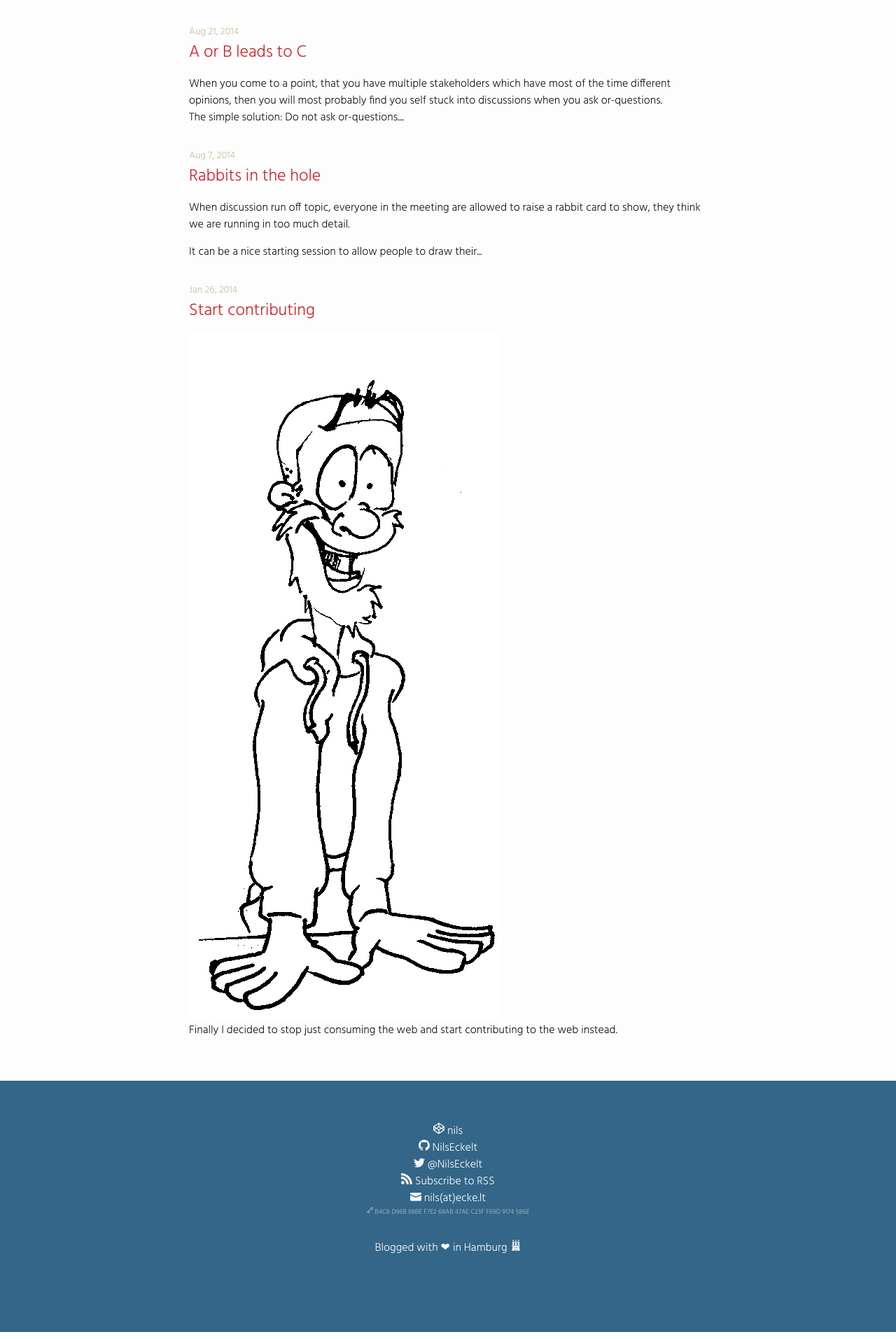
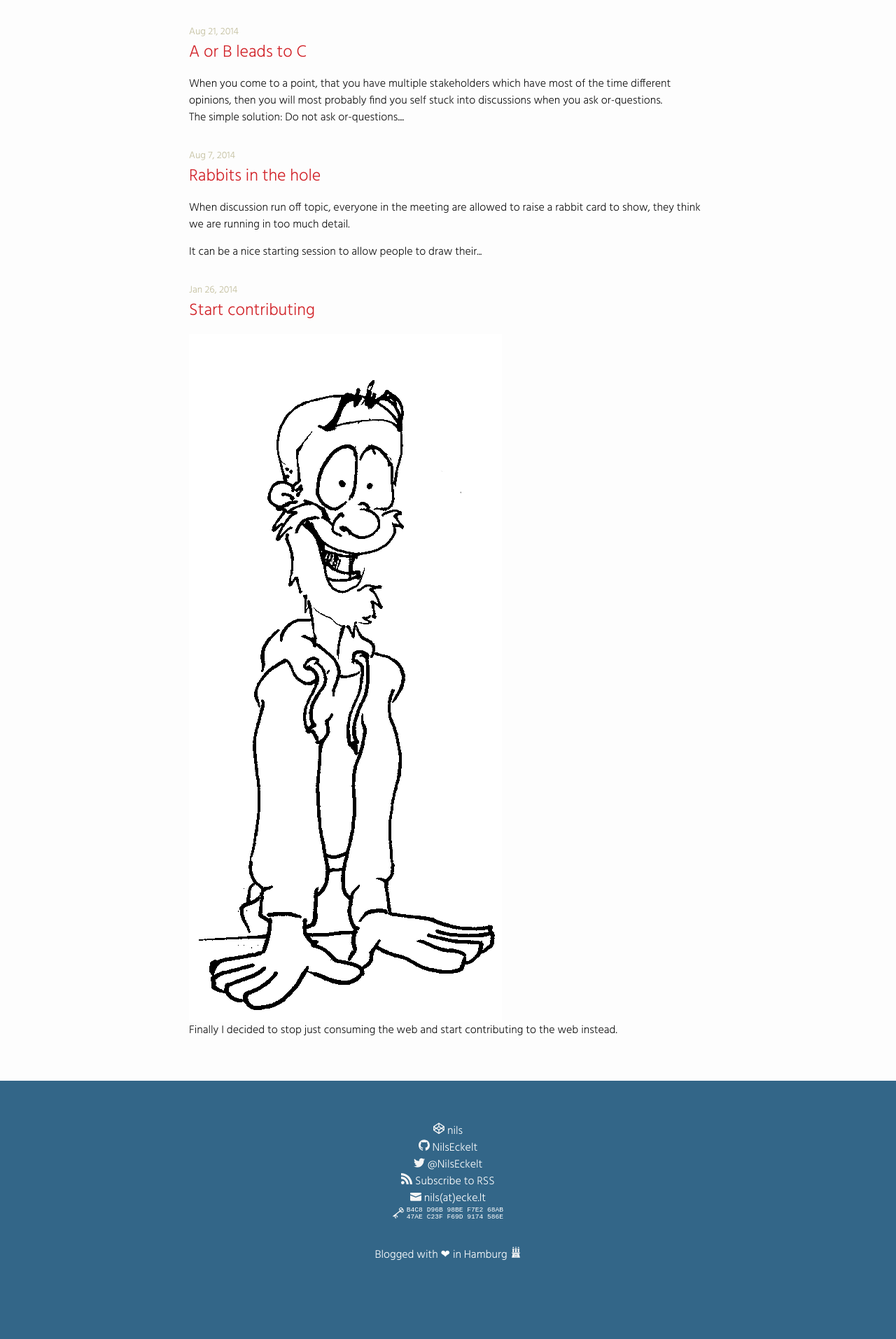
Before and after one commit to NilsEckelt/gh-pages, a Jekyll site: the page built from index.html, in a window 1280 px wide. Shown: the part 1377-3290 px from the top of the page at 70% size. Built offline with Jekyll 4.4.1, drawn with Linux system fonts in a browser that asks for light colours; nearby versions of some CDN libraries; a script that is not in the unit is left out.

Commit message:
styled the fingerprint to look handsome

```diff
--- a/_includes/footer.html
+++ b/_includes/footer.html
@@ -29,10 +29,11 @@
       </svg> nils(at)ecke.lt
   </div>
 
-  <div class="contact fingerprint">
+  <div class="contact">
       <svg class="icon" width="16" height="16" viewBox="0 0 100 100">
       <use xlink:href="img/icons.svg#key-logo"></use>
-      </svg> B4C8 D96B 98BE F7E2 68AB  47AE C23F F69D 9174 586E
+      </svg>
+      <span class="fingerprint">B4C8 D96B 98BE F7E2 68AB<br/>47AE C23F F69D 9174 586E</span>
   </div>
 
   <div class="signature">
--- a/_sass/_layout.scss
+++ b/_sass/_layout.scss
@@ -124,8 +124,10 @@ $cyan: #368;
   }
 
   .fingerprint {
+    display: inline-block;
+    font-family: monospace;
     font-size: .6em;
-    opacity: .6;
+    line-height: 1em;
   }
 
 
```
